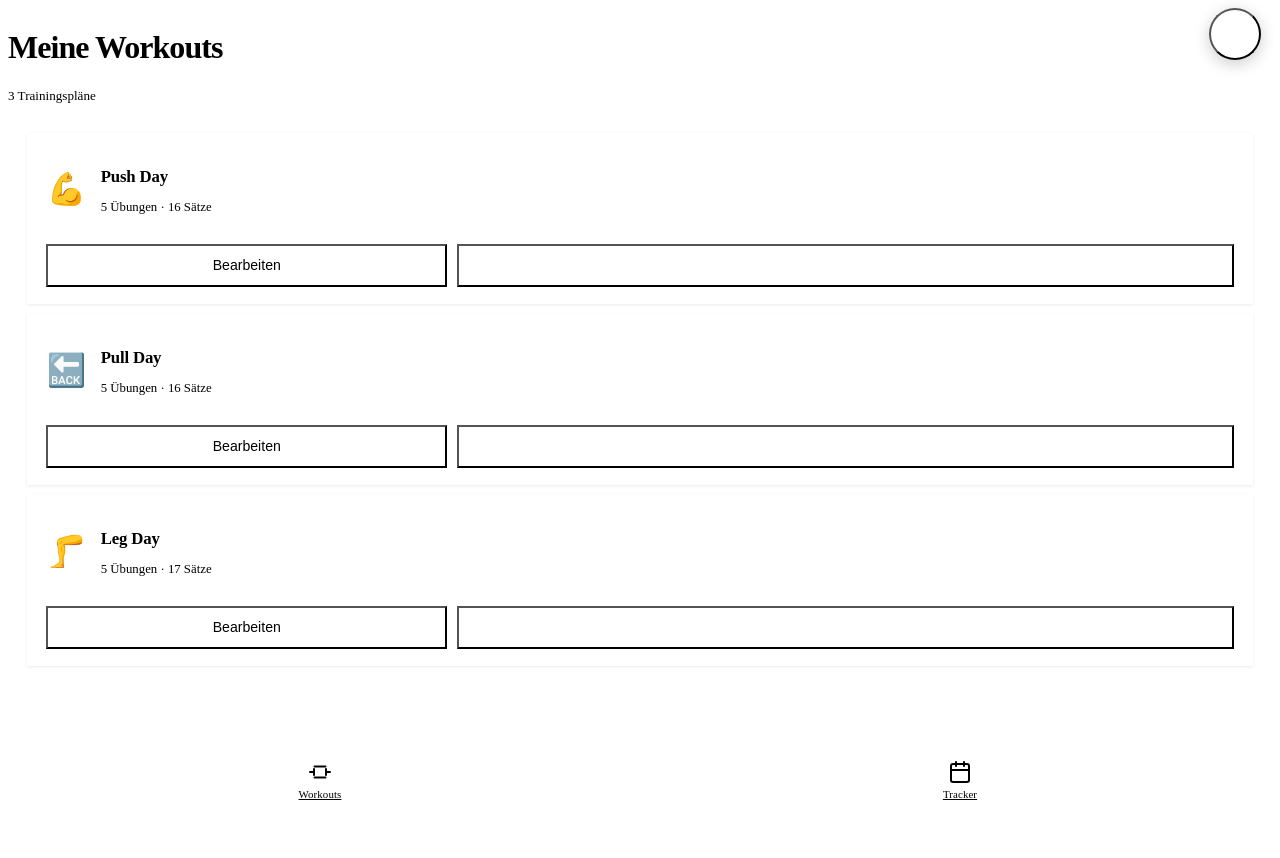
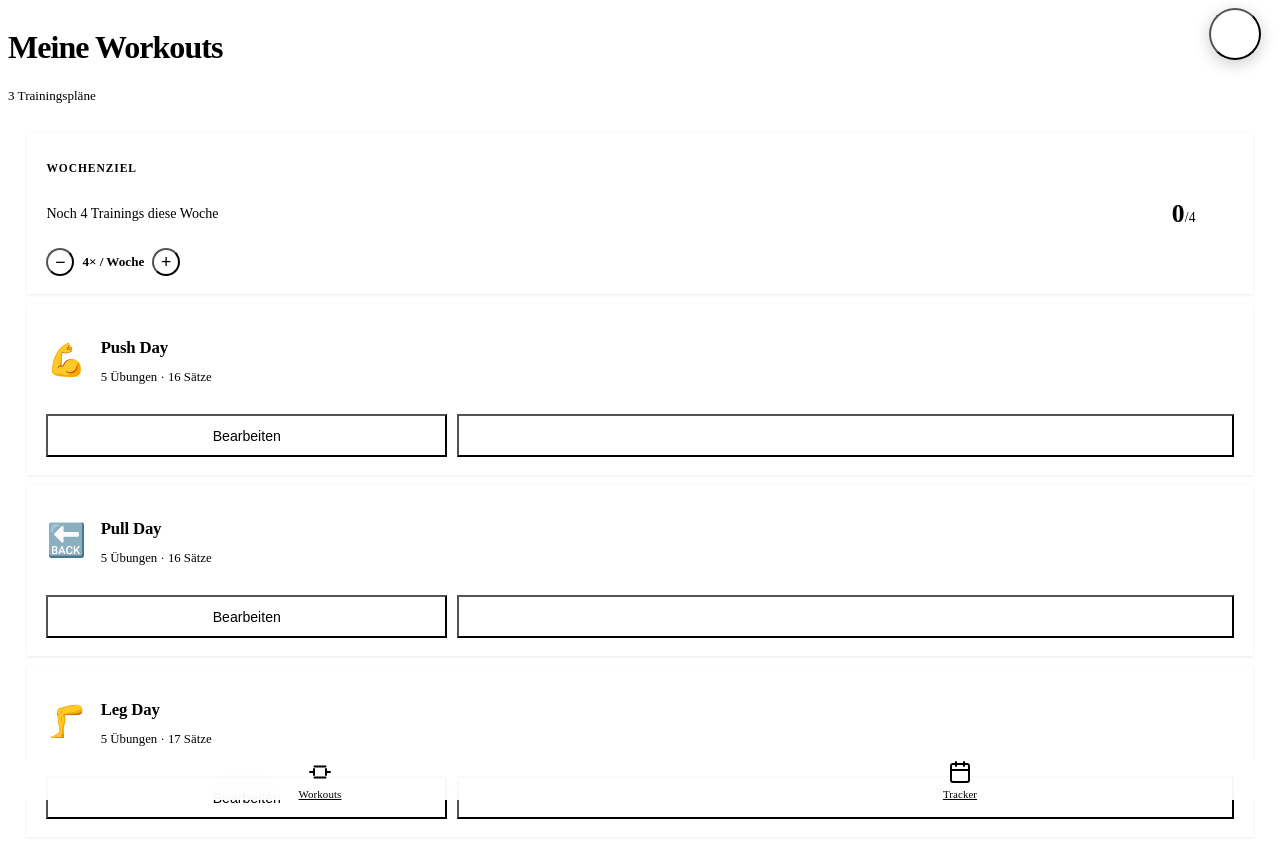
Before and after one commit to tt100-code/Workout---App, a React (Vite) app: page / in a window 1280 px wide. Shown: the top 858 px of the page. Before the commit the page ends 800 px from the top, so only its background shows below. Built offline with nearby package versions, Linux system fonts and the light colour scheme; the HTML template or start-up script is replaced by a standard one.

Commit message:
feat: week goal ring, live workout timer, rest bell + vibration

```diff
--- a/src/components/active/RestTimer.jsx
+++ b/src/components/active/RestTimer.jsx
@@ -1,5 +1,6 @@
 import { useEffect } from 'react'
 import { useTimer } from '../../hooks/useTimer'
+import { playBell, vibrate } from '../../utils/sound'
 import styles from './RestTimer.module.css'
 
 const RADIUS = 54
@@ -9,7 +10,13 @@ export function RestTimer({ totalSecs, onDone }) {
   const { remaining, start, isDone } = useTimer(totalSecs)
 
   useEffect(() => { start(totalSecs) }, [totalSecs])
-  useEffect(() => { if (isDone) onDone() }, [isDone])
+  useEffect(() => {
+    if (isDone) {
+      playBell()
+      vibrate()
+      onDone()
+    }
+  }, [isDone])
 
   const progress = totalSecs > 0 ? remaining / totalSecs : 0
   const dashOffset = CIRCUMFERENCE * (1 - progress)
--- /dev/null
+++ b/src/components/active/WorkoutTimer.jsx
@@ -0,0 +1,21 @@
+import { useState, useEffect, useRef } from 'react'
+import styles from './WorkoutTimer.module.css'
+
+export function WorkoutTimer({ startTime }) {
+  const [elapsed, setElapsed] = useState(0)
+  const rafRef = useRef(null)
+
+  useEffect(() => {
+    const tick = () => {
+      setElapsed(Math.floor((Date.now() - startTime) / 1000))
+      rafRef.current = setTimeout(tick, 1000)
+    }
+    tick()
+    return () => clearTimeout(rafRef.current)
+  }, [startTime])
+
+  const m = String(Math.floor(elapsed / 60)).padStart(2, '0')
+  const s = String(elapsed % 60).padStart(2, '0')
+
+  return <span className={styles.timer}>{m}:{s}</span>
+}
--- /dev/null
+++ b/src/components/active/WorkoutTimer.module.css
@@ -0,0 +1,7 @@
+.timer {
+  font-size: 0.88rem;
+  font-weight: 600;
+  color: var(--muted);
+  letter-spacing: 0.04em;
+  font-variant-numeric: tabular-nums;
+}
--- /dev/null
+++ b/src/components/home/WeekGoalRing.jsx
@@ -0,0 +1,43 @@
+import styles from './WeekGoalRing.module.css'
+
+const RADIUS = 40
+const CIRCUMFERENCE = 2 * Math.PI * RADIUS
+
+export function WeekGoalRing({ completed, goal, onChangeGoal }) {
+  const progress  = goal > 0 ? Math.min(completed / goal, 1) : 0
+  const dashOffset = CIRCUMFERENCE * (1 - progress)
+  const done = completed >= goal
+
+  return (
+    <div className={styles.card}>
+      <div className={styles.left}>
+        <p className={styles.title}>Wochenziel</p>
+        <p className={styles.sub}>
+          {done ? '🎉 Ziel erreicht!' : `Noch ${goal - completed} Training${goal - completed === 1 ? '' : 's'} diese Woche`}
+        </p>
+        <div className={styles.goalControl}>
+          <button className={styles.stepBtn} onClick={() => onChangeGoal(Math.max(1, goal - 1))}>−</button>
+          <span className={styles.goalNum}>{goal}× / Woche</span>
+          <button className={styles.stepBtn} onClick={() => onChangeGoal(Math.min(14, goal + 1))}>+</button>
+        </div>
+      </div>
+
+      <div className={styles.ring}>
+        <svg width="100" height="100" viewBox="0 0 100 100">
+          <circle cx="50" cy="50" r={RADIUS} className={styles.track} />
+          <circle
+            cx="50" cy="50" r={RADIUS}
+            className={`${styles.fill} ${done ? styles.fillDone : ''}`}
+            strokeDasharray={CIRCUMFERENCE}
+            strokeDashoffset={dashOffset}
+            style={{ transform: 'rotate(-90deg)', transformOrigin: '50px 50px' }}
+          />
+        </svg>
+        <div className={styles.center}>
+          <span className={styles.count}>{completed}</span>
+          <span className={styles.total}>/{goal}</span>
+        </div>
+      </div>
+    </div>
+  )
+}
--- /dev/null
+++ b/src/components/home/WeekGoalRing.module.css
@@ -0,0 +1,105 @@
+.card {
+  background: var(--bg);
+  border-radius: var(--radius);
+  padding: 1.1rem 1.2rem;
+  display: flex;
+  align-items: center;
+  justify-content: space-between;
+  gap: 1rem;
+  box-shadow: 0 1px 3px rgba(0,0,0,0.08);
+}
+
+.left {
+  display: flex;
+  flex-direction: column;
+  gap: 0.3rem;
+  flex: 1;
+}
+
+.title {
+  font-size: 0.72rem;
+  font-weight: 600;
+  text-transform: uppercase;
+  letter-spacing: 0.08em;
+  color: var(--muted);
+}
+
+.sub {
+  font-size: 0.88rem;
+  font-weight: 500;
+  color: var(--text);
+  line-height: 1.3;
+}
+
+.goalControl {
+  display: flex;
+  align-items: center;
+  gap: 0.5rem;
+  margin-top: 0.4rem;
+}
+
+.stepBtn {
+  width: 28px; height: 28px;
+  border-radius: 50%;
+  background: var(--bg2);
+  color: var(--text);
+  font-size: 1.1rem;
+  font-weight: 500;
+  display: flex; align-items: center; justify-content: center;
+  touch-action: manipulation;
+  flex-shrink: 0;
+}
+.stepBtn:active { background: var(--bg3); }
+
+.goalNum {
+  font-size: 0.82rem;
+  font-weight: 600;
+  color: var(--muted);
+  white-space: nowrap;
+}
+
+/* ─── Ring ─── */
+.ring {
+  position: relative;
+  width: 100px; height: 100px;
+  flex-shrink: 0;
+  display: flex; align-items: center; justify-content: center;
+}
+
+.ring svg { position: absolute; inset: 0; }
+
+.track {
+  fill: none;
+  stroke: var(--bg2);
+  stroke-width: 8;
+}
+
+.fill {
+  fill: none;
+  stroke: var(--accent);
+  stroke-width: 8;
+  stroke-linecap: round;
+  transition: stroke-dashoffset 0.6s ease;
+}
+
+.fillDone { stroke: #34c759; }
+
+.center {
+  z-index: 1;
+  display: flex;
+  align-items: baseline;
+  gap: 1px;
+}
+
+.count {
+  font-size: 1.6rem;
+  font-weight: 700;
+  letter-spacing: -0.03em;
+  line-height: 1;
+}
+
+.total {
+  font-size: 0.85rem;
+  font-weight: 500;
+  color: var(--muted);
+}
--- a/src/screens/ActiveWorkoutScreen.jsx
+++ b/src/screens/ActiveWorkoutScreen.jsx
@@ -5,6 +5,7 @@ import { TopBar } from '../components/layout/TopBar'
 import { WorkoutProgress } from '../components/active/WorkoutProgress'
 import { SetTracker } from '../components/active/SetTracker'
 import { RestTimer } from '../components/active/RestTimer'
+import { WorkoutTimer } from '../components/active/WorkoutTimer'
 import styles from './ActiveWorkoutScreen.module.css'
 
 // ─── State Machine ────────────────────────────────────────────────────────────
@@ -152,7 +153,7 @@ export function ActiveWorkoutScreen() {
 
   return (
     <div className={styles.page}>
-      <TopBar title={workout.name} />
+      <TopBar title={workout.name} action={<WorkoutTimer startTime={state.startTime} />} />
       <div className="screen-no-nav" style={{ display: 'flex', flexDirection: 'column' }}>
         <WorkoutProgress
           exerciseIndex={state.exerciseIndex}
--- a/src/screens/HomeScreen.jsx
+++ b/src/screens/HomeScreen.jsx
@@ -1,12 +1,18 @@
 import { useNavigate } from 'react-router-dom'
 import { useApp } from '../context/AppContext'
+import { useLocalStorage } from '../hooks/useLocalStorage'
 import { WorkoutCard } from '../components/workout/WorkoutCard'
+import { WeekGoalRing } from '../components/home/WeekGoalRing'
 import { BottomNav } from '../components/layout/BottomNav'
+import { getWeekStats } from '../utils/statsCalculator'
 import styles from './HomeScreen.module.css'
 
 export function HomeScreen() {
-  const { workouts } = useApp()
+  const { workouts, history } = useApp()
   const navigate = useNavigate()
+  const [weekGoal, setWeekGoal] = useLocalStorage('ft_week_goal', 4)
+
+  const weekStats = getWeekStats(history)
 
   return (
     <div className={styles.page}>
@@ -17,6 +23,12 @@ export function HomeScreen() {
         </div>
 
         <div className={styles.list}>
+          <WeekGoalRing
+            completed={weekStats.workouts}
+            goal={weekGoal}
+            onChangeGoal={setWeekGoal}
+          />
+
           {workouts.map(w => (
             <WorkoutCard key={w.id} workout={w} />
           ))}
--- /dev/null
+++ b/src/utils/sound.js
@@ -0,0 +1,23 @@
+export function playBell() {
+  try {
+    const ctx = new (window.AudioContext || window.webkitAudioContext)()
+    const play = (time, freq, duration = 0.18) => {
+      const osc  = ctx.createOscillator()
+      const gain = ctx.createGain()
+      osc.connect(gain)
+      gain.connect(ctx.destination)
+      osc.type = 'sine'
+      osc.frequency.value = freq
+      gain.gain.setValueAtTime(0.35, time)
+      gain.gain.exponentialRampToValueAtTime(0.001, time + duration)
+      osc.start(time)
+      osc.stop(time + duration + 0.05)
+    }
+    play(ctx.currentTime,       880)
+    play(ctx.currentTime + 0.22, 1100)
+  } catch {}
+}
+
+export function vibrate() {
+  try { navigator.vibrate?.([150, 80, 150]) } catch {}
+}
```
